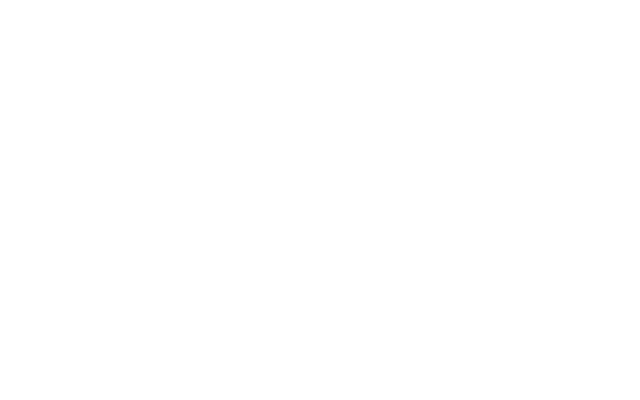
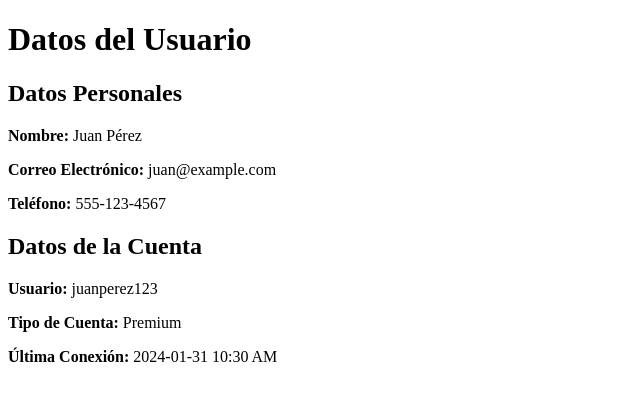
Before and after one commit to jjimenez2022152/Laboratorio_PS-1, a plain HTML site: page assets/pages/usuario.html in a window 1280 px wide. Shown: the whole page, without its empty margins (0-640 px from the left). Drawn offline with Linux system fonts and the light colour scheme.

```diff
--- a/assets/pages/usuario.html
+++ b/assets/pages/usuario.html
@@ -1,11 +1,26 @@
 <!DOCTYPE html>
 <html lang="en">
+
 <head>
     <meta charset="UTF-8">
     <meta name="viewport" content="width=device-width, initial-scale=1.0">
-    <title>Informacion de Usuario</title>
+    <title>Informacion del Usuario</title>
 </head>
+
 <body>
+    <h1>Datos del Usuario</h1>
+    <div>
+        <h2>Datos Personales</h2>
+        <p><strong>Nombre:</strong> Juan Pérez</p>
+        <p><strong>Correo Electrónico:</strong> juan@example.com</p>
+        <p><strong>Teléfono:</strong> 555-123-4567</p>
+    </div>
+    <div>
+        <h2>Datos de la Cuenta</h2>
+        <p><strong>Usuario:</strong> juanperez123</p>
+        <p><strong>Tipo de Cuenta:</strong> Premium</p>
+        <p><strong>Última Conexión:</strong> 2024-01-31 10:30 AM</p>
+    </div>
+</body>
 
-</body>
 </html>
--- /dev/null
+++ b/assets/styles/usuario.css
@@ -0,0 +1,5 @@
+*{
+    padding: 0px;
+    margin: 0px;
+    font-family: Arial, Helvetica, sans-serif ;
+}
```
